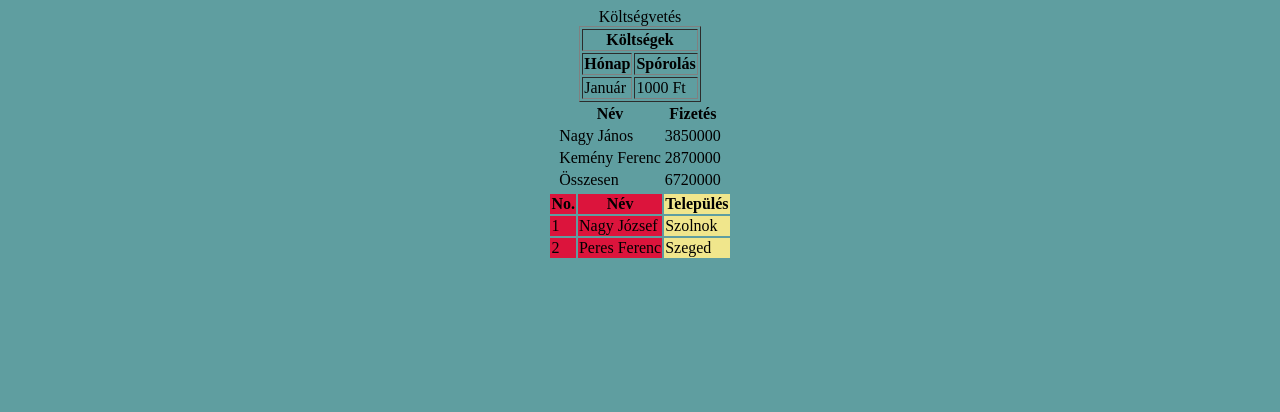
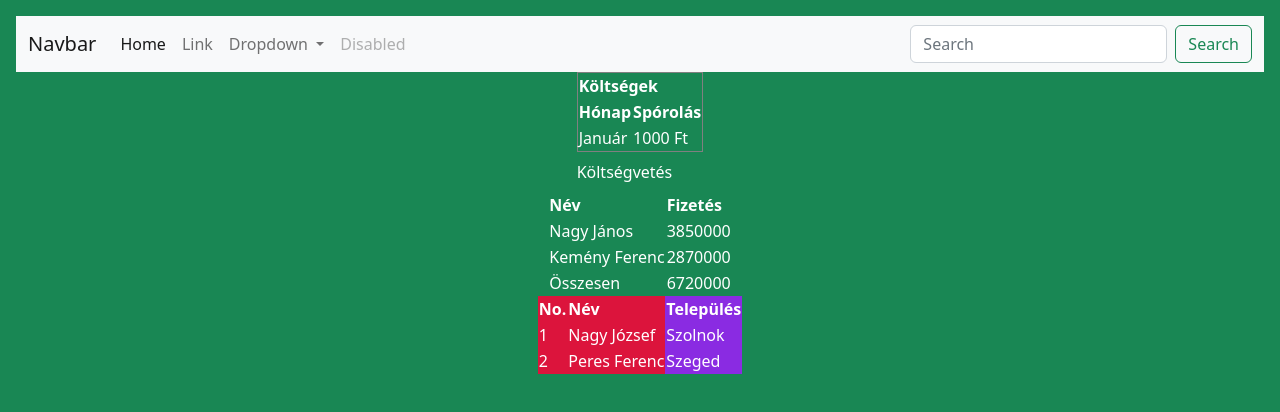
Before and after one commit to Tomasman05/Elemek, a website: page src/index.html in a window 1280 px wide. Drawn offline with nearby package versions, Linux system fonts and the light colour scheme.

Commit message:
finished

```diff
--- a/src/index.html
+++ b/src/index.html
@@ -1,16 +1,51 @@
-<!DOCTYPE html>
+<!Doctype html>
 <html lang="hu">
-<head>
-    <meta charset="UTF-8">
-    <meta http-equiv="X-UA-Compatible" content="IE=edge">
-    <meta name="viewport" content="width=device-width, initial-scale=1.0">
+  <head>
+    <meta charset="utf-8">
+    <meta name="viewport" content="width=device-width, initial-scale=1">
     <title>Elemek</title>
     <link rel="stylesheet" href="./style.css" type="text/css">
-</head>
-<body>
+    <link href="https://cdn.jsdelivr.net/npm/bootstrap@5.2.3/dist/css/bootstrap.min.css" rel="stylesheet" integrity="sha384-rbsA2VBKQhggwzxH7pPCaAqO46MgnOM80zW1RWuH61DGLwZJEdK2Kadq2F9CUG65" crossorigin="anonymous">
+<body class="p-3 mb-2 bg-success text-white">
+    <nav class="navbar navbar-expand-lg bg-light">
+        <div class="container-fluid">
+          <a class="navbar-brand" href="#">Navbar</a>
+          <button class="navbar-toggler" type="button" data-bs-toggle="collapse" data-bs-target="#navbarSupportedContent" aria-controls="navbarSupportedContent" aria-expanded="false" aria-label="Toggle navigation">
+            <span class="navbar-toggler-icon"></span>
+          </button>
+          <div class="collapse navbar-collapse" id="navbarSupportedContent">
+            <ul class="navbar-nav me-auto mb-2 mb-lg-0">
+              <li class="nav-item">
+                <a class="nav-link active" aria-current="page" href="#">Home</a>
+              </li>
+              <li class="nav-item">
+                <a class="nav-link" href="#">Link</a>
+              </li>
+              <li class="nav-item dropdown">
+                <a class="nav-link dropdown-toggle" href="#" role="button" data-bs-toggle="dropdown" aria-expanded="false">
+                  Dropdown
+                </a>
+                <ul class="dropdown-menu">
+                  <li><a class="dropdown-item" href="#">Action</a></li>
+                  <li><a class="dropdown-item" href="#">Another action</a></li>
+                  <li><hr class="dropdown-divider"></li>
+                  <li><a class="dropdown-item" href="#">Something else here</a></li>
+                </ul>
+              </li>
+              <li class="nav-item">
+                <a class="nav-link disabled">Disabled</a>
+              </li>
+            </ul>
+            <form class="d-flex" role="search">
+              <input class="form-control me-2" type="search" placeholder="Search" aria-label="Search">
+              <button class="btn btn-outline-success" type="submit">Search</button>
+            </form>
+          </div>
+        </div>
+      </nav>
     <div class="tablazat">
         <table border="1" summary="Mi van a táblázatban">
-            <caption>Költségvetés</caption>
+            <caption class="text-white">Költségvetés</caption>
             <tr>
             <th colspan="2">Költségek</th>
             </tr>
@@ -50,7 +85,7 @@
           <table>
             <colgroup>
               <col span="2" style="background-color:crimson ">
-              <col style="background-color:khaki">
+              <col style="background-color:blueviolet">
             </colgroup>
             <tr>
               <th>No.</th>
```
